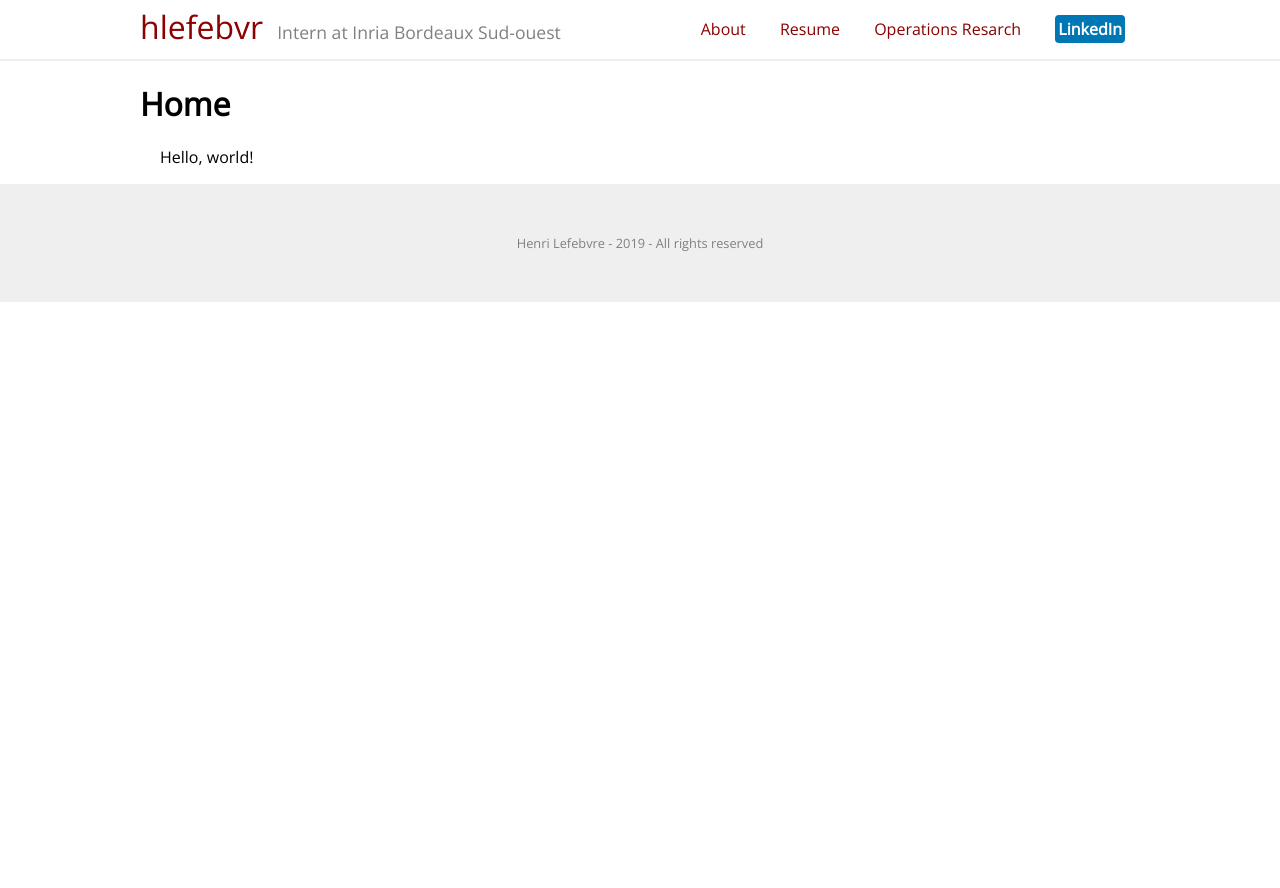
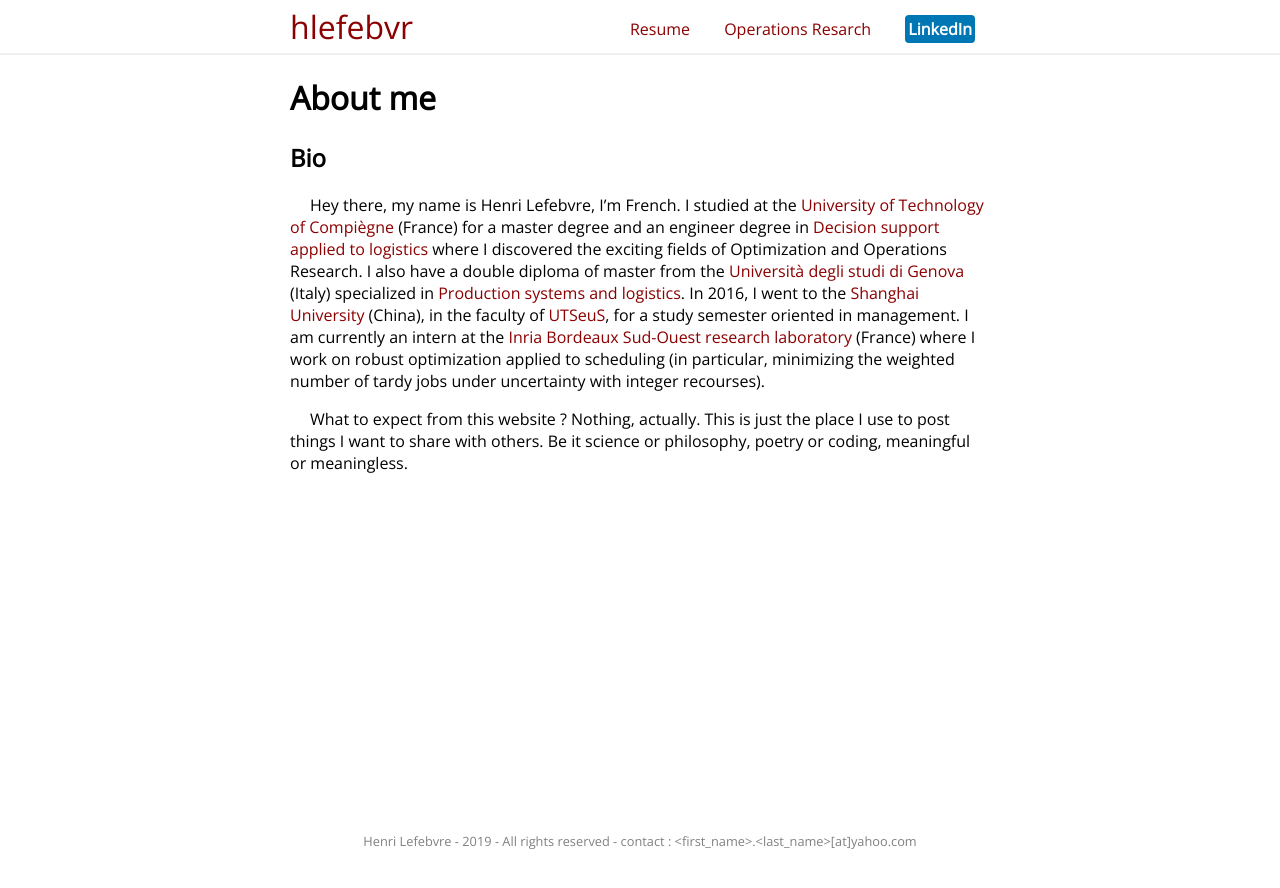
Before and after one commit to hlefebvr/hlefebvr.github.io, a Jekyll site: the page built from index.md, in a window 1280 px wide. Shown: the top 888 px of the page. Built offline with Jekyll 4.4.1, drawn with Linux system fonts in a browser that asks for light colours.

Commit message:
edit home page

```diff
--- a/_includes/head.html
+++ b/_includes/head.html
@@ -2,7 +2,7 @@
     <meta http-equiv="content-type" content="text/html; charset=utf-8">
 
     <title>
-      {% if page.title == "Home" %}
+      {% if page.title == "About me" %}
         {{ site.title }} &middot; {{ site.tagline }}
       {% else %}
         {{ page.title }} &middot; {{ site.title }}
--- a/_includes/header.html
+++ b/_includes/header.html
@@ -1,9 +1,8 @@
 <div id="header">
   <div class="site-width">
     <h1><a href="/">{{ site.title }}</a></h1>
-    <h2>{{ site.description }}</h2>
+    <!-- <h2>{{ site.description }}</h2> -->
     <div id="menu">
-        <a href="/about">About</a>
         <a href="/curriculum">Resume</a>
         <a href="/operations-research">Operations Resarch</a>
         <!--{% assign pages_list = site.pages %}
--- a/_layouts/default.html
+++ b/_layouts/default.html
@@ -12,7 +12,7 @@
     </div>
 
     <div id="footer">
-      Henri Lefebvre - 2019 - All rights reserved
+      Henri Lefebvre - 2019 - All rights reserved - contact : &lt;first_name&gt;.&lt;last_name&gt;[at]yahoo.com
     </div>
   </body>
 </html>
--- a/index.md
+++ b/index.md
@@ -1,5 +1,8 @@
 ---
-title: Home
+title: About me
 layout: page
 ---
-<p> Hello, world!</p>
+## Bio
+Hey there, my name is Henri Lefebvre, I'm French. I studied at the [University of Technology of Compiègne](https://utc.fr/en.html) (France) for a master degree and an engineer degree in [Decision support applied to logistics](https://www.utc.fr/en/courses-and-training/the-utc-engineering-diploma/computer-sciences-and-engineering-gi/specialty-aids-to-logistic-decisions-gi-adel.html) where I discovered the exciting fields of Optimization and Operations Research. I also have a double diploma of master from the [Università degli studi di Genova](https://unige.it/) (Italy) specialized in [Production systems and logistics](http://emecis.eu). In 2016, I went to the [Shanghai University](http://www.apply.shu.edu.cn/web/index.aspx) (China), in the faculty of [UTSeuS](http://utseus.com/en/), for a study semester oriented in management. I am currently an intern at the [Inria Bordeaux Sud-Ouest research laboratory](https://www.inria.fr/centre/bordeaux) (France) where I work on robust optimization applied to scheduling (in particular, minimizing the weighted number of tardy jobs under uncertainty with integer recourses).
+
+What to expect from this website ? Nothing, actually. This is just the place I use to post things I want to share with others. Be it science or philosophy, poetry or coding, meaningful or meaningless.
--- a/public/css/design.css
+++ b/public/css/design.css
@@ -4,6 +4,10 @@
 html, body {
     margin: 0;
     padding: 0;
+}
+body {
+    position: relative;
+    min-height: 100vh;
 }
 #header {
     border-bottom:2px solid #efefef;
@@ -38,8 +42,11 @@ a:hover {
     margin: 15px;
 }
 .site-width {
-    width: 1000px;
+    width: 700px;
     margin: auto;
+}
+.site-width *{
+    max-width: 100%;
 }
 p {
     text-indent: 20px;
@@ -55,11 +62,14 @@ p {
     margin-top: 70px;
 }
 #footer{
+    position: absolute;
+    bottom: 0;
+    width: 100%;
     text-align: center;
     font-size: 0.8em;
     color: gray;
-    padding: 50px;
-    background: #efefef;
+    padding: 50px 0;
+
 }
 .logo-resume {
     max-width: 150px;
@@ -71,3 +81,6 @@ pre {
     background: #efefef;
     border-left: 2px solid gray;
 }
+#main {
+    padding-bottom: 100px;
+}
```
Lines whose indentation alone changed are shown as unchanged.
